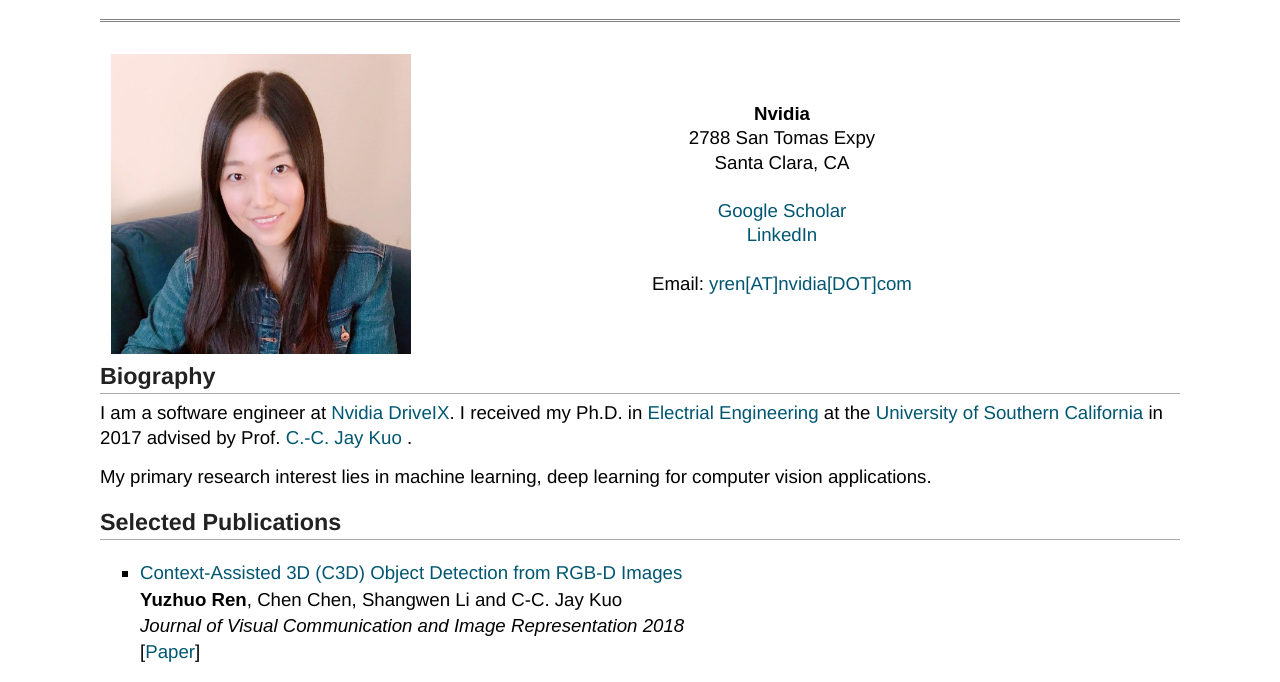
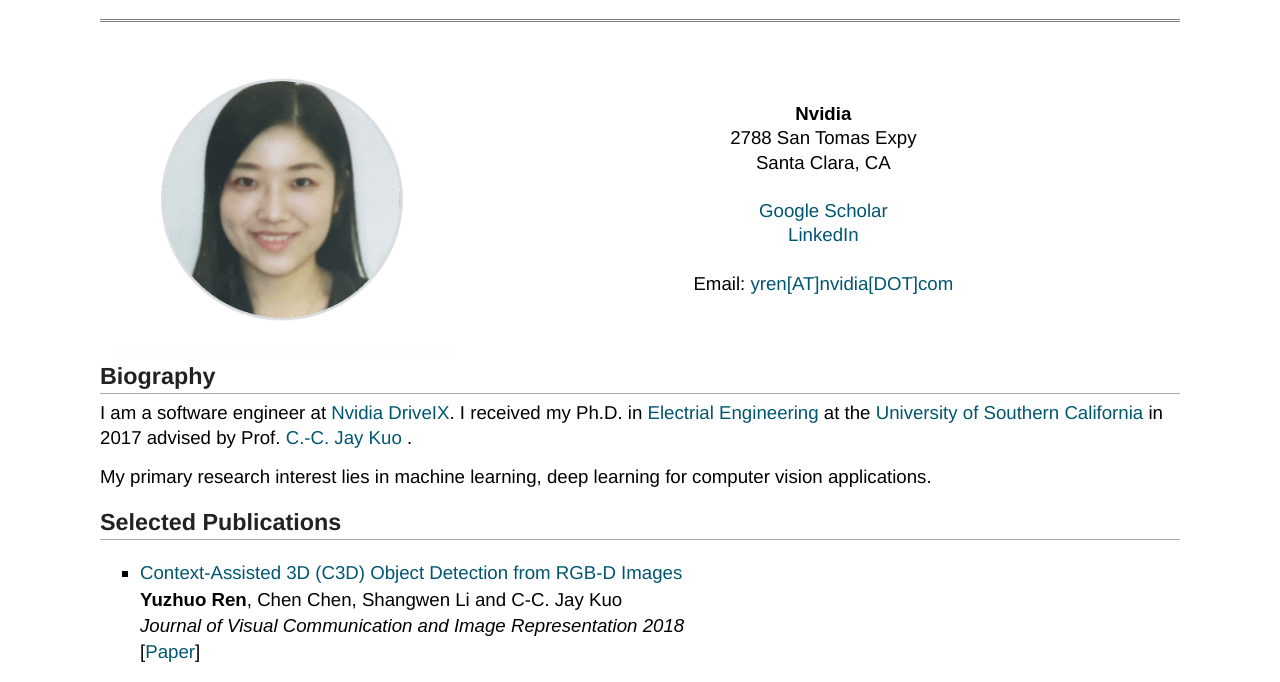
Before and after one commit to yuzhuoren/yuzhuoren.github.io, a plain HTML site: page index.html in a window 1280 px wide. Shown: the part 57-739 px from the top of the page. Drawn offline with Linux system fonts and the light colour scheme.

Commit message:
change photo

```diff
--- a/index.html
+++ b/index.html
@@ -38,7 +38,7 @@
         <tbody>
         <tr>
         	<td>
-                <img src="image/yuzhuo.jpg" alt="Yuzhuo Ren" height="300px">
+                <img src="image/yuzhuo.png" alt="Yuzhuo Ren" height="300px">
             </td>
             <td width="700px">
                 <!--<b>Ph.D.</b><br>-->
```
Also changed, not shown: image/yuzhuo.png (added), image/yuzhuo_0.jpg (added).
